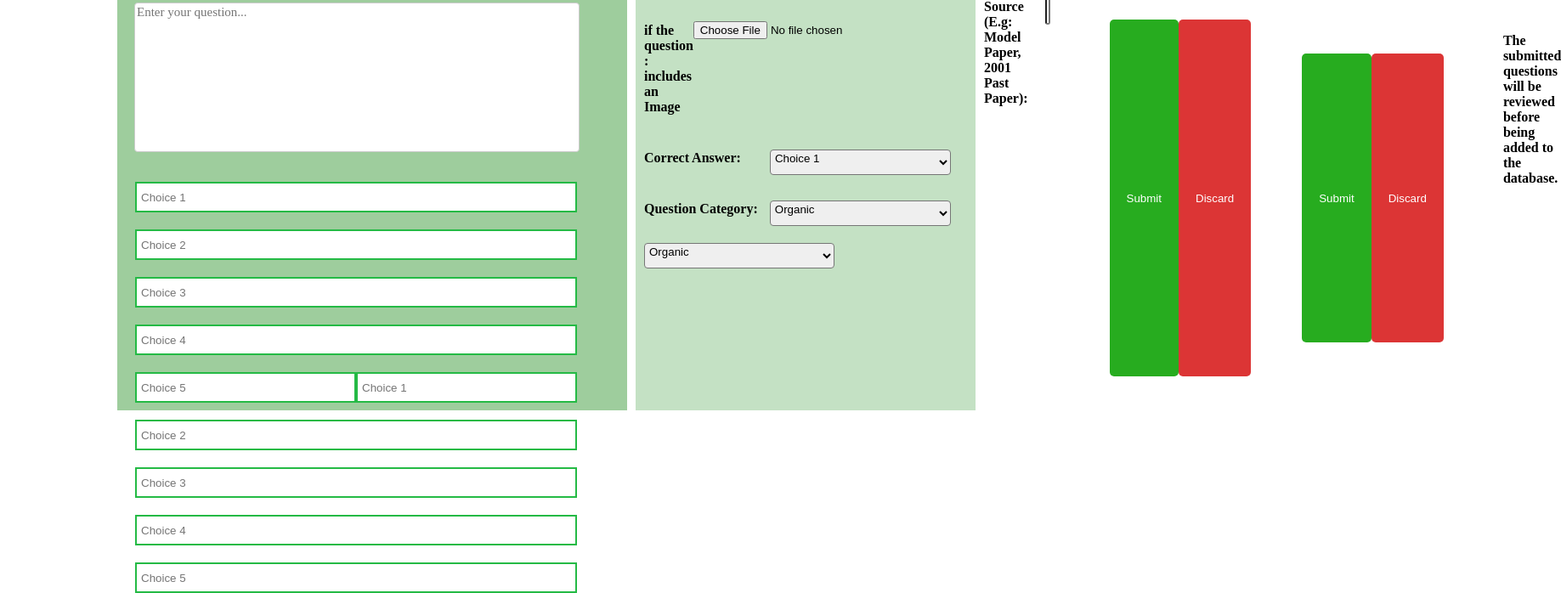
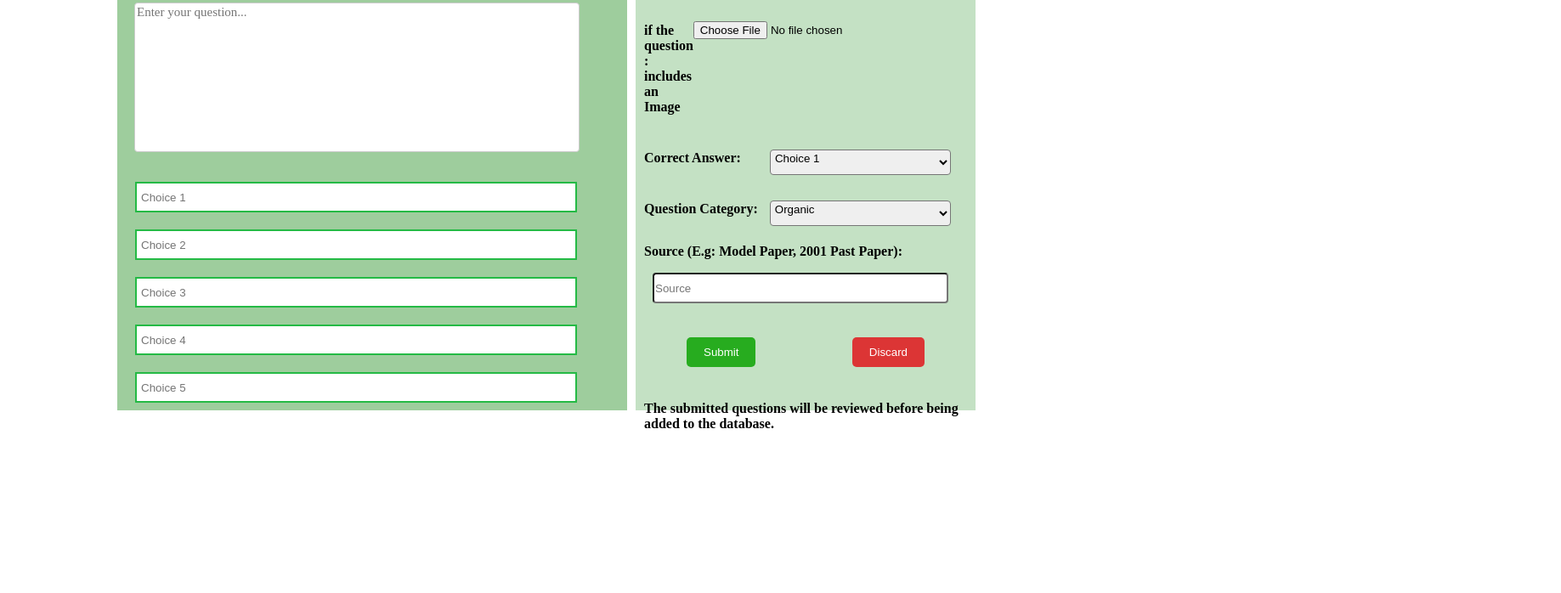
Before and after one commit to imansha27/Mcq-app, a plain HTML site: page Application/Client_side/t-home.html in a window 1280 px wide. Shown: the part 133-831 px from the top of the page at 85% size, 1837 px wide, since content can reach past the window. After the commit the page ends 800 px from the top, so only its background shows below. Drawn offline with Linux system fonts and the light colour scheme; files whose address does not match are found by name; a web font is replaced by a local one.

Commit message:
Updates t-home page

```diff
--- a/Application/Client_side/t-home.html
+++ b/Application/Client_side/t-home.html
@@ -1,4 +1,3 @@
-
 <!DOCTYPE html>
 <html lang="en">
   <head>
@@ -19,9 +18,7 @@
       <div class="quest">
         <div class="input-box">
           <textarea
-
             id="questionInput"
-
             placeholder="Enter your question..."
             rows="10"
             cols="50"
@@ -29,7 +26,6 @@
         </div>
         <div class="choices">
           <div class="choice-row">
-
             <input type="text" id="choice1Input1" placeholder="Choice 1" />
           </div>
           <div class="choice-row">
@@ -43,27 +39,11 @@
           </div>
           <div class="choice-row">
             <input type="text" id="choice1Input5" placeholder="Choice 5" />
-
-            <input type="text" placeholder="Choice 1" />
-          </div>
-          <div class="choice-row">
-            <input type="text" placeholder="Choice 2" />
-          </div>
-          <div class="choice-row">
-            <input type="text" placeholder="Choice 3" />
-          </div>
-          <div class="choice-row">
-            <input type="text" placeholder="Choice 4" />
-          </div>
-          <div class="choice-row">
-            <input type="text" placeholder="Choice 5" />
-
           </div>
         </div>
       </div>
       <div class="fields">
         <br />
-
 
         <div class="choice-row2">
           <h3>if the question : includes an Image</h3>
@@ -72,31 +52,21 @@
       </div>
 
 
-
         <div class="choice-row2">
           <h3>Correct Answer:</h3>
           &nbsp;&nbsp;&nbsp;&nbsp;&nbsp;&nbsp;
           <select id="corr" name="correct">
-
             <option value="Choice1">Choice 1</option>
             <option value="Choice2">Choice 2</option>
             <option value="Choice3">Choice 3</option>
             <option value="Choice4">Choice 4</option>
             <option value="Choice5">Choice 5</option>
-
-            <option value="1">Choice 1</option>
-            <option value="2">Choice 2</option>
-            <option value="3">Choice 3</option>
-            <option value="4">Choice 4</option>
-            <option value="5">Choice 5</option>
-
           </select>
         </div>
 
         <div class="choice-row2">
           <h3>Question Category:</h3>
           &nbsp;
-
           <select id="cate" name="cat">
             <option value="Organic">Organic</option>
             <option value="Inorganic">Inorganic</option>
@@ -104,16 +74,6 @@
           </select>
         </div>
 
-
-
-          <select id="corr" name="cat">
-            <option value="o">Organic</option>
-            <option value="i">Inorganic</option>
-            <option value="p">Physical</option>
-          </select>
-        </div>
-        <br />
-        <br />
 
         <h3 style="padding-left: 10px">
           Source (E.g: Model Paper, 2001 Past Paper):
@@ -123,16 +83,9 @@
           <input id="source" type="text" placeholder="Source" />
         </div>
 
-
         <div class="button-container">
           <button type="submit" id="sub">Submit</button>
             <button type="button" id="dele" onclick="discard()">Discard </button>
-
-        <br />
-        <div class="button-container">
-          <button type="submit" id="sub">Submit</button>
-          <button type="button" id="dele">Discard</button>
-
         </div>
         <h3 style="padding-left: 10px">The submitted questions will be reviewed before being added to the database.</h3>
       </div>
@@ -147,7 +100,6 @@
         .catch((error) =>
           console.error("Error fetching navbar content:", error)
         );
-
 
 
        // Function to discard the question
@@ -257,7 +209,3 @@ document.getElementById('sub').addEventListener('click', submitQuestion);
     </script>
   </body>
 </html>
-
-    </script>
-  </body>
-</html>
```
